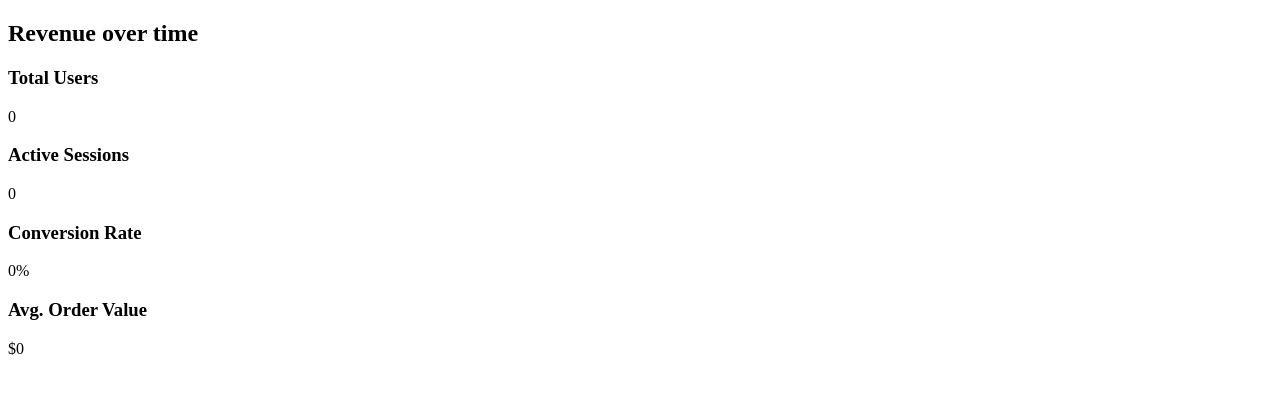
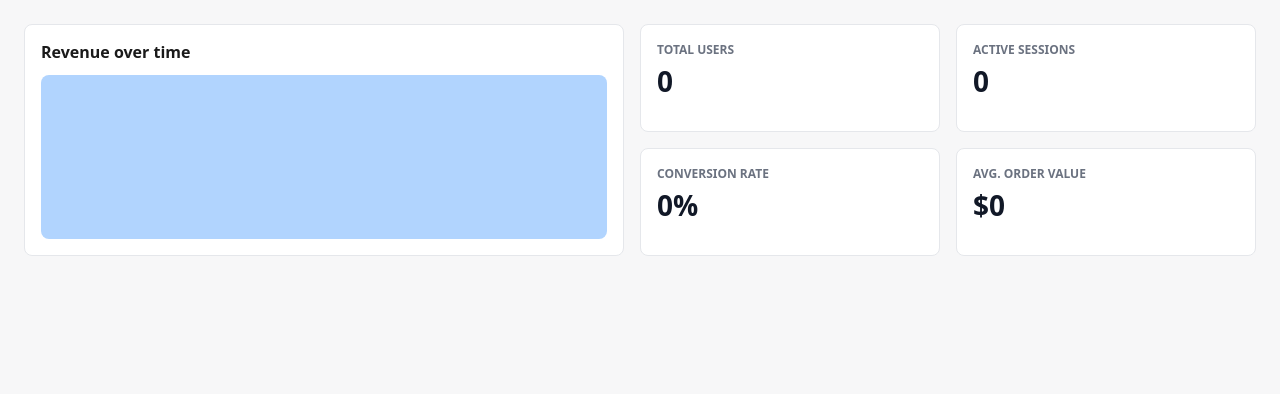
Before and after one commit to Salwa36S/Flex-and-grid-tasks-solutions, a plain HTML site: page task-04-dashboard-unequal/index.html in a window 1280 px wide. Drawn offline with Linux system fonts and the light colour scheme.

Commit message:
Complete task 04 dashboard with using grid-template-areas

```diff
--- a/task-04-dashboard-unequal/styles.css
+++ b/task-04-dashboard-unequal/styles.css
@@ -1 +1,68 @@
-/* TODO: build .dashboard with CSS Grid and grid-template-areas to match the mockup */
+* {
+  margin: 0;
+  padding: 0;
+  box-sizing: border-box;
+}
+
+body {
+  padding: 24px;
+  background-color: #f7f7f8;
+  color: #1a1a1a;
+  font-family: system-ui, sans-serif;
+}
+
+.dashboard {
+  display: grid;
+  grid-template-columns: 2fr 1fr 1fr;
+  grid-template-areas:
+    "chart tile1 tile2"
+    "chart tile3 tile4";
+  gap: 16px;
+}
+
+.chart-panel { grid-area: chart; }
+.stat-tile:nth-child(2) {
+     grid-area: tile1;
+ }
+.stat-tile:nth-child(3) {
+    grid-area: tile2;
+ }
+.stat-tile:nth-child(4) {
+    grid-area: tile3;
+}
+.stat-tile:nth-child(5) {
+    grid-area: tile4;
+}
+
+.chart-panel,
+.stat-tile {
+  background-color: #ffffff;
+  border: 1px solid #e5e7eb;
+  border-radius: 8px;
+  padding: 16px;
+}
+
+.chart-panel h2 {
+  margin-bottom: 12px;
+  font-size: 16px;
+  color: #1a1a1a;
+}
+
+.img-placeholder {
+  height: 164px;
+  border-radius: 8px;
+  background:#B1D4FE;
+}
+
+.stat-tile h3 {
+  margin-bottom: 4px;
+  font-size: 12px;
+  text-transform: uppercase;
+  color: #6b7280;
+}
+
+.stat-value {
+  font-size: 28px;
+  font-weight: 700;
+  color: #111827;
+}
```
